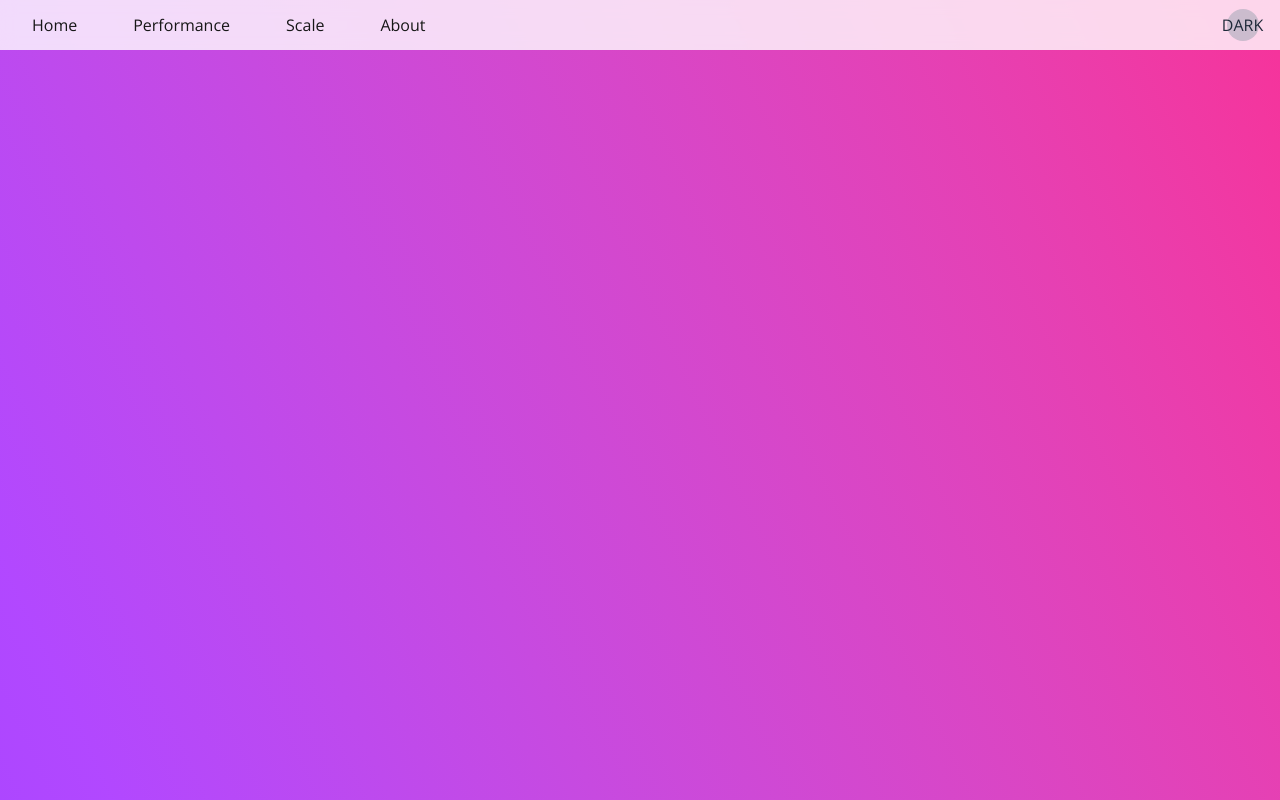
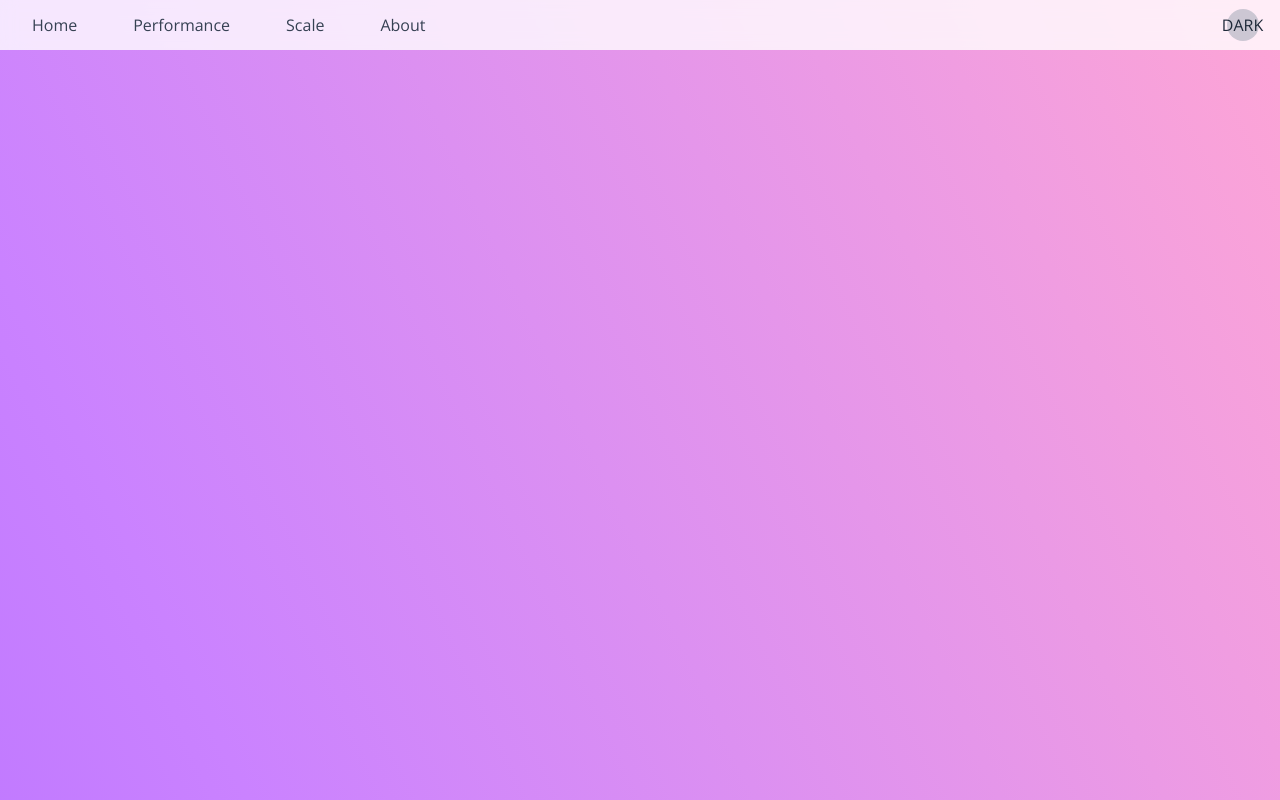
Before and after one commit to 90sPixelDev/red-post, a Next.js app: page / in a window 1280 px wide. Built offline with nearby package versions, Linux system fonts and the light colour scheme.

Commit message:
adjusted some of the light/dark theme coloring | added the prisma lib to connect ot a future PostgreSQL DB

```diff
--- a/app/components/Header.tsx
+++ b/app/components/Header.tsx
@@ -5,8 +5,9 @@ export default function Header() {
 	const styles = {
 		headerBody:
 			'fixed grid grid-cols-[1fr_75px] min-h-[50px] min-w-full justify-center dark:bg-purple-900 font-sans dark:shadow-lg shadow-gray-300/50 bg-white/80 backdrop-blur-sm z-50',
-		linkGroup: 'items-center flex gap-6 ml-4',
-		link: 'transition-colors duration-200 dark:hover:bg-red-900 px-4 py-2 rounded-md',
+		linkGroup:
+			'items-center flex gap-6 ml-4 text-gray-700 dark:text-gray-200',
+		link: 'transition-colors duration-200 hover:bg-red-300 dark:hover:bg-red-900 px-4 py-2 rounded-md',
 	};
 
 	return (
--- a/app/page.tsx
+++ b/app/page.tsx
@@ -1,7 +1,7 @@
 export default function Home() {
 	const styles = {
 		container:
-			'flex flex-col min-h-screen items-center justify-center bg-zinc-50 font-sans bg-linear-65 from-purple-500 to-pink-500 dark:from-purple-900 dark:to-pink-900 dark:bg-black gap-2',
+			'flex flex-col min-h-screen items-center justify-center bg-zinc-50 font-sans bg-linear-65 from-purple-400 to-pink-300 dark:from-purple-900 dark:to-pink-900 gap-2',
 	};
 
 	return <div className={styles.container}></div>;
--- a/package.json
+++ b/package.json
@@ -9,8 +9,13 @@
     "lint": "eslint"
   },
   "dependencies": {
+    "@prisma/adapter-pg": "^7.5.0",
+    "@prisma/client": "^7.5.0",
+    "dotenv": "^17.3.1",
     "next": "16.1.6",
     "next-themes": "^0.4.6",
+    "pg": "^8.20.0",
+    "prisma": "^7.5.0",
     "react": "19.2.3",
     "react-dom": "19.2.3"
   },
```
Also changed, not shown: 1 other file (tests, documents, lock files or other folders).
